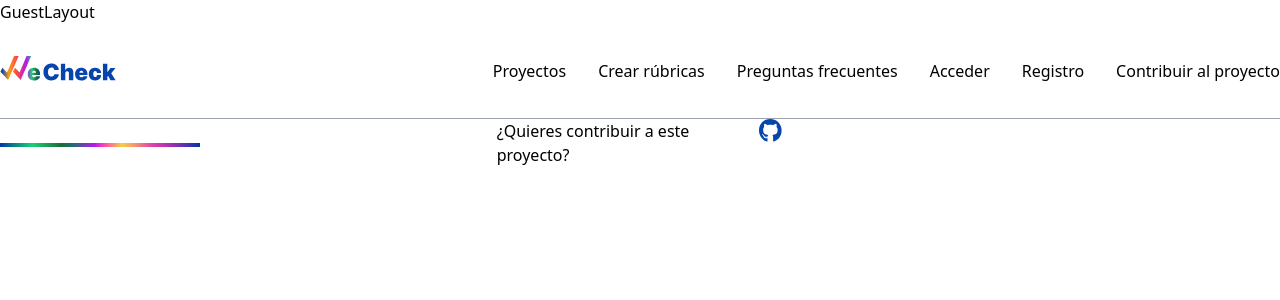
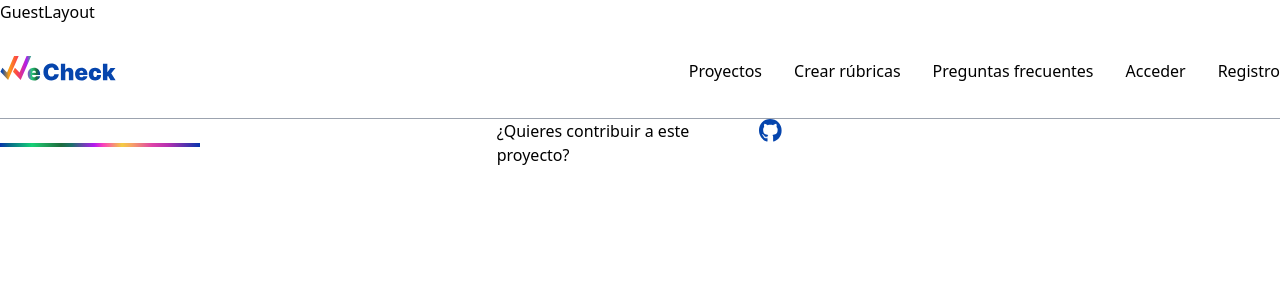
Before and after one commit to Rubrics-project/WeCheckUx, a React (Vite) app in the folder react/: page / in a window 1280 px wide. Shown: the top 300 px of the page. Built offline with nearby package versions, Linux system fonts and the light colour scheme.

Commit message:
middle menu + footer cris

```diff
--- a/react/src/components/Menu.jsx
+++ b/react/src/components/Menu.jsx
@@ -93,10 +93,7 @@ export default function Menu() {
             <li>
               <a href="/Signup">Registro</a>
             </li>
-            <li>
-              <a href="/Contribute">Contribuir al proyecto</a>
-            </li>
-          </ul>
+            </ul>
         </nav>
       </div>
     </div>
```
